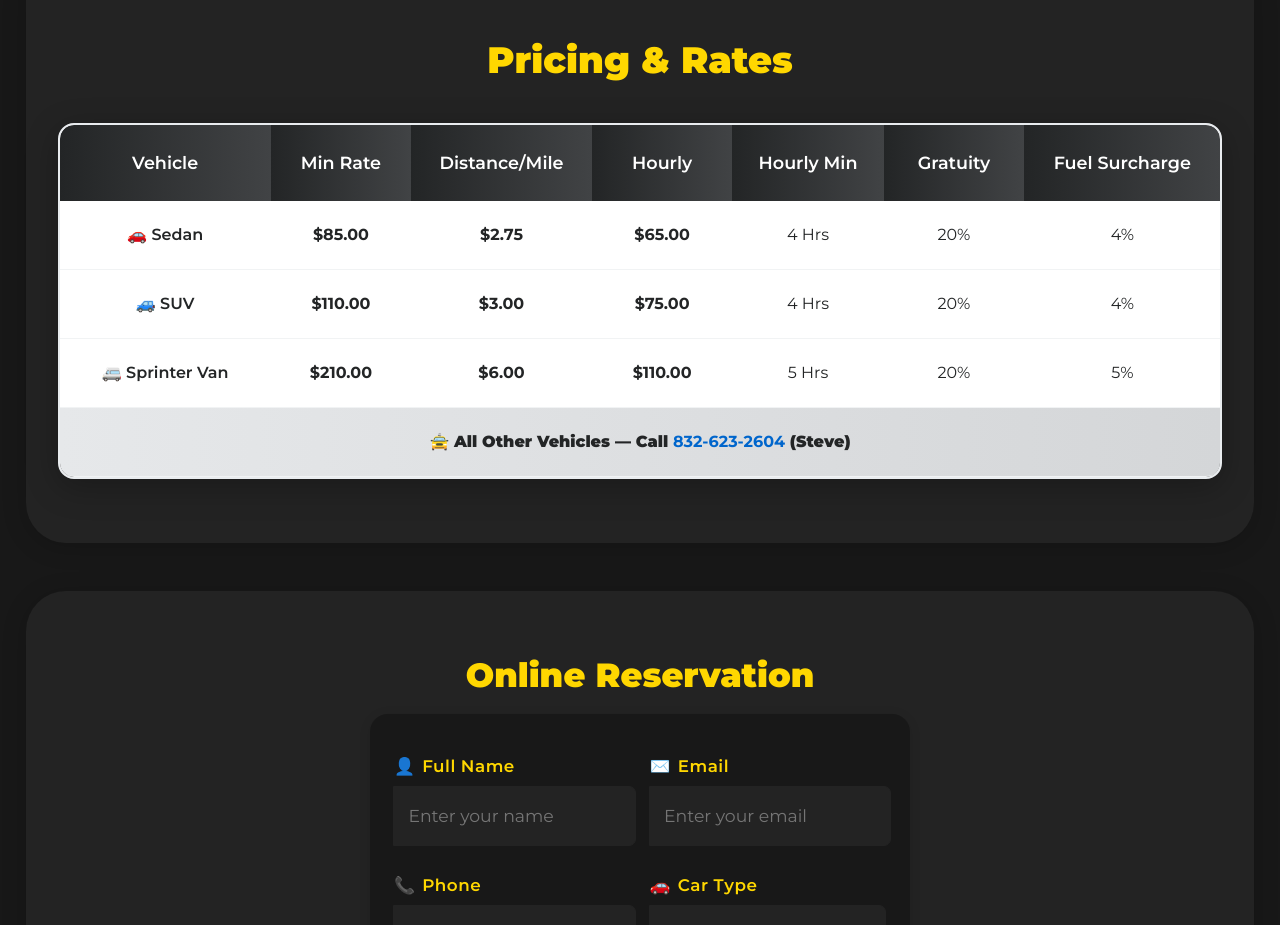
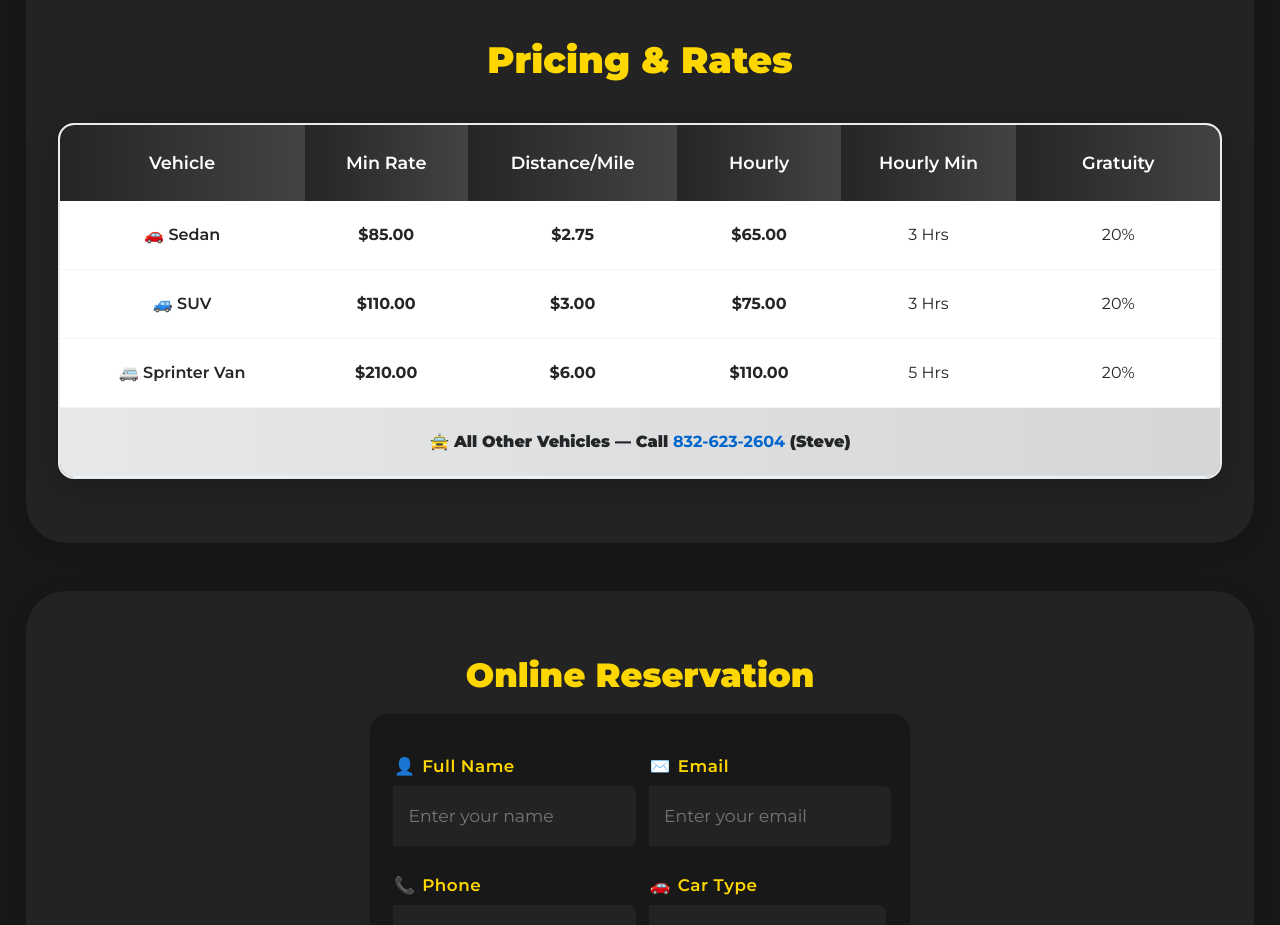
Before and after one commit to yosefkemer/adnew-limousine, a plain HTML site: page index.html in a window 1280 px wide. Shown: the part 1380-2305 px from the top of the page. Drawn offline with nearby package versions, Linux system fonts and the light colour scheme.

Commit message:
correction on fuel surcharge

```diff
--- a/index.html
+++ b/index.html
@@ -114,7 +114,6 @@
                                 <th>Hourly</th>
                                 <th>Hourly Min</th>
                                 <th>Gratuity</th>
-                                <th>Fuel Surcharge</th>
                             </tr>
                         </thead>
                         <tbody>
@@ -123,18 +122,16 @@
                                 <td class="price">$85.00</td>
                                 <td class="price">$2.75</td>
                                 <td class="price">$65.00</td>
-                                <td>4 Hrs</td>
+                                <td>3 Hrs</td>
                                 <td>20%</td>
-                                <td>4%</td>
                             </tr>
                             <tr>
                                 <td class="vehicle-name">🚙 SUV</td>
                                 <td class="price">$110.00</td>
                                 <td class="price">$3.00</td>
                                 <td class="price">$75.00</td>
-                                <td>4 Hrs</td>
+                                <td>3 Hrs</td>
                                 <td>20%</td>
-                                <td>4%</td>
                             </tr>
                             <tr>
                                 <td class="vehicle-name">🚐 Sprinter Van</td>
@@ -143,10 +140,9 @@
                                 <td class="price">$110.00</td>
                                 <td>5 Hrs</td>
                                 <td>20%</td>
-                                <td>5%</td>
                             </tr>
                             <tr class="special-row">
-                                <td colspan="7" class="call-pricing-combined">
+                                <td colspan="6" class="call-pricing-combined">
                                     🚖 <strong>All Other Vehicles — Call <span class="phone-highlight">832-623-2604</span> (Steve)</strong>
                                 </td>
                             </tr>
```
